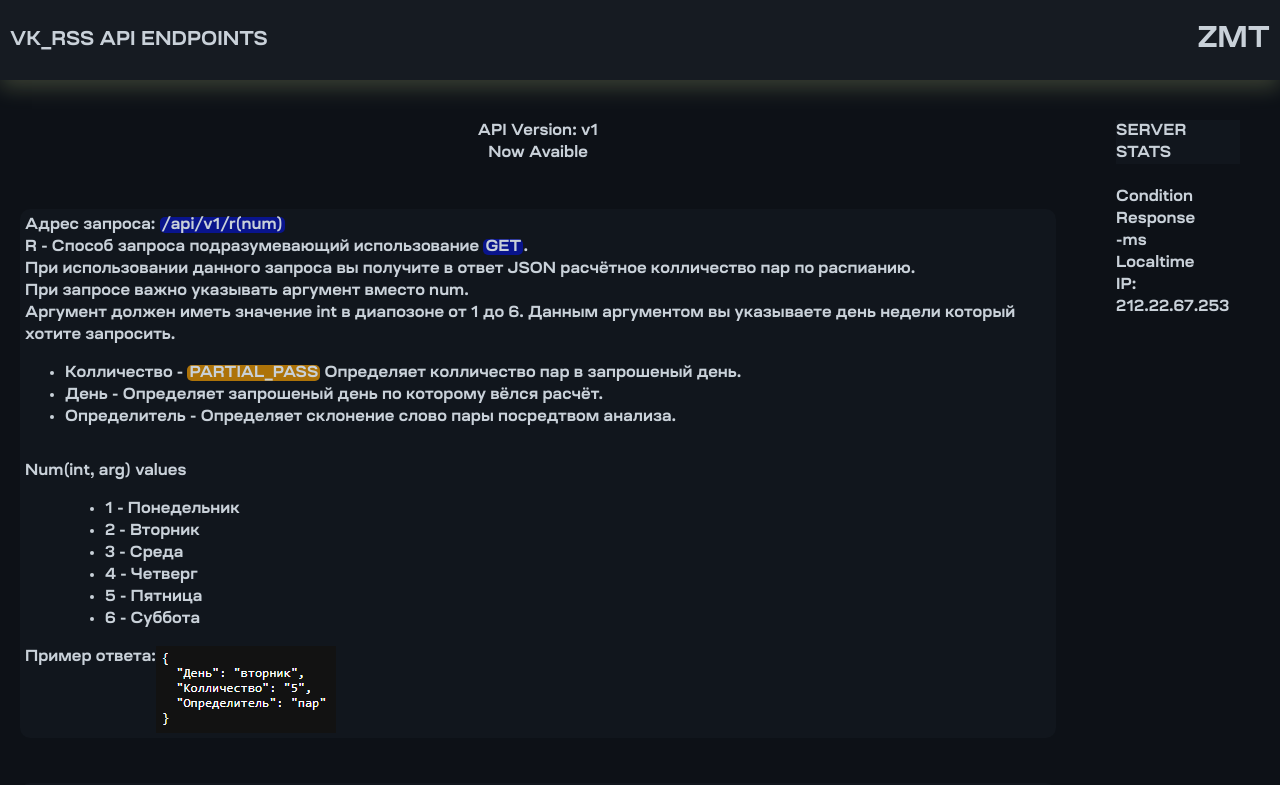
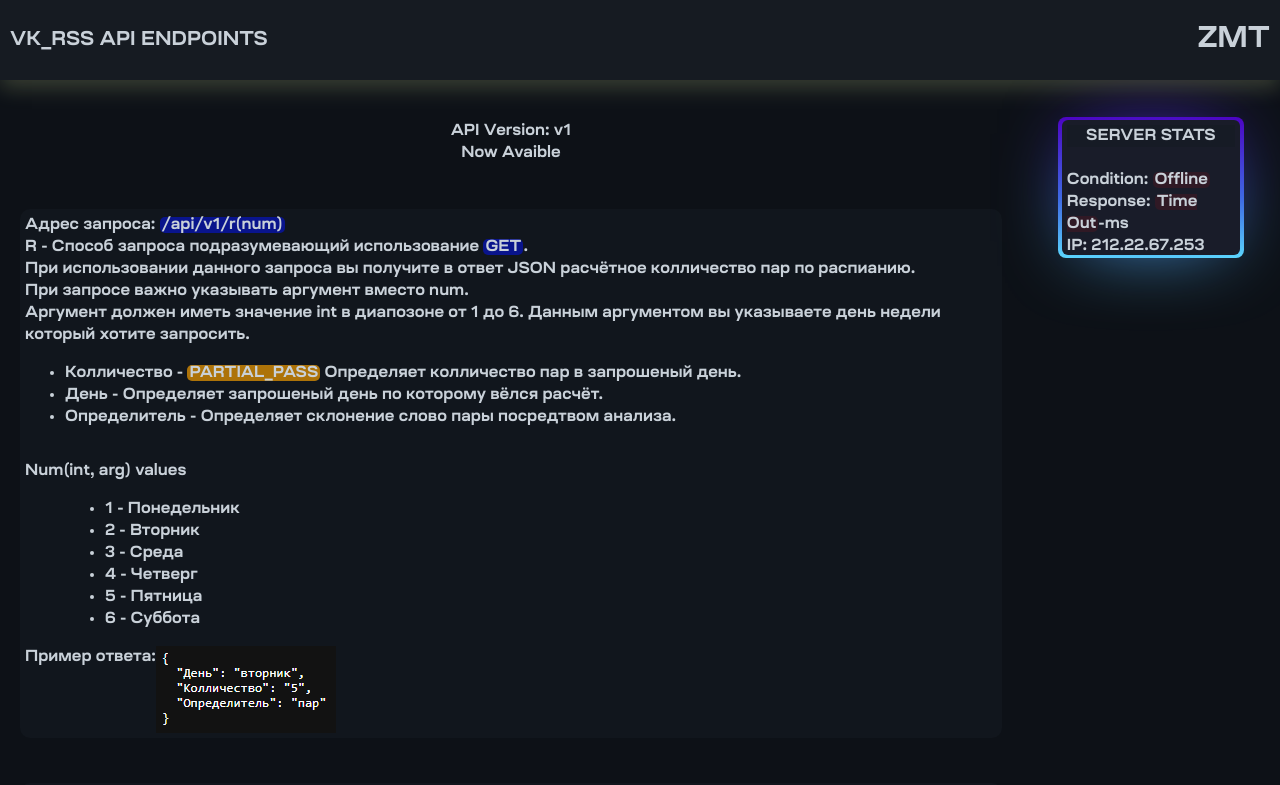
Before and after one commit to anilvia/VK_side_api, a plain HTML site: page index.html in a window 1280 px wide. Shown: the top 785 px of the page. Drawn offline with nearby package versions, Linux system fonts and the light colour scheme; no server answers; a script that the page names is missing.

Commit message:
Add files via upload

```diff
--- a/index.html
+++ b/index.html
@@ -1,6 +1,7 @@
 <!DOCTYPE html>
 <html>
 <head>
+    <meta charset="utf-8">
     <script type="text/javascript" src="https://vk.com/js/api/openapi.js?169"></script>
     <script src="https://ajax.googleapis.com/ajax/libs/jquery/3.6.1/jquery.min.js"></script>
 
@@ -9,6 +10,23 @@
 VK.Widgets.CommunityMessages("vk_community_messages", 216407665, {expanded: "1",tooltipButtonText: "Есть вопрос или может ты обнаружил ошибку?"});
 </script>
 <style>
+    @keyframes blink{
+        0%{background:rgba(255, 0, 0, 0.49)}
+        100%{background:rgba(255, 0, 0, 0)}
+                    }
+    @keyframes blink_v2{
+        0%{background:rgba(88, 0, 255, 0.49)}
+        100%{background:rgba(88, 0, 255, 0)}
+                    }
+@property --rotate {
+  syntax: "<angle>";
+  initial-value: 132deg;
+  inherits: false;
+}
+:root {
+  --card-height: 35vh;
+  --card-width: calc(var(--card-height) / 1.5);
+}
 @font-face {
     font-family: 'Ruberoid';
     src: url('Ruberoid-Bold.eot');
@@ -28,7 +46,7 @@ VK.Widgets.CommunityMessages("vk_community_messages", 216407665, {expanded: "1",
     footer{position: absolute;bottom: 0px;width: 90%;height: 10%;border-top: 3px solid #FFFFFF;}
     .thr{background: rgba(22, 27, 34, 0.54);border-radius: 10px;margin: 40px 20px 5px 20px;display: flex}
     .thr{display: flex;flex-wrap: wrap;flex-direction: column;}
-    .server{border-radius: 10px;margin: 40px;}
+    .server{border-radius: 10px;margin: 40px;max-height: 125px;}
     .server_header{display: flex;flex-direction: column;align-items: center;background: rgba(22, 27, 34, 0.54)}
     a{background: rgba(0, 20, 255, 0.49);border-radius: 5px;padding-left: 2px;padding-right: 2px;}
     .prok {padding: 5px;height: 50%!important;word-wrap:break-word}
@@ -41,6 +59,53 @@ VK.Widgets.CommunityMessages("vk_community_messages", 216407665, {expanded: "1",
     body::-webkit-scrollbar-thumb {
     background: #1A182F;
     border-radius: 5px;
+}   .SCC    {background: rgba(88, 0, 255, 0.49);}
+    .ERR    {background: rgba(255, 0, 0, 0.36);}
+    .card   {background: #191c29;position: relative;border-radius: 6px;padding: 5px;}
+    .card:hover {
+  color: rgb(88 199 250 / 100%);
+  transition: color 1s;
+}
+    .card::before {
+  content: "";
+  width: 104%;
+  height: 104%;
+  border-radius: 8px;
+  background-image: linear-gradient(
+    var(--rotate)
+    , #5ddcff, #3c67e3 43%, #4e00c2);
+    position: absolute;
+    z-index: -1;
+    top: -2%;
+    left: -2%;
+    animation: spin 2.5s linear infinite;
+}
+    .card::after {
+  position: absolute;
+  content: "";
+  top: 0px;
+  left: 0;
+  right: 0;
+  z-index: -1;
+  height: 100%;
+  width: 100%;
+  margin: 0 auto;
+  transform: scale(0.8);
+  filter: blur(calc(var(--card-height) / 6));
+  background-image: linear-gradient(
+    var(--rotate)
+    , #5ddcff, #3c67e3 43%, #4e00c2);
+    opacity: 1;
+  transition: opacity .5s;
+  animation: spin 2.5s linear infinite;
+}
+    @keyframes spin {
+  0% {
+    --rotate: 0deg;
+  }
+  100% {
+    --rotate: 360deg;
+  }
 }
 </style>
 </head>
@@ -66,23 +131,40 @@ VK.Widgets.CommunityMessages("vk_community_messages", 216407665, {expanded: "1",
             <example style="display: flex;">Пример ответа: <img src="example2.png"></example>
             </div>
             </div>
-            <div class="server"><header class="server_header">SERVER STATS</header><br>Condition<br>Response <div id="resp"></div>-ms<br>Localtime<br>IP: 212.22.67.253</div>
+            <div class="server card"><header class="server_header">SERVER STATS</header><br>Condition: <b id="status"></b><br>Response: <b id="resp"></b>-ms<br>IP: 212.22.67.253</div>
         </main>
     </body>
     <script type="text/javascript">
         async function response() {
             var startTime = (new Date()).getTime();
-            let response = await fetch('http://192.168.1.2/api/v1/r1');
+            let response = await fetch('http://192.168.1.2:5000/api/v1/i1')
+            .catch(() => document.getElementById("resp").innerHTML = '<a class="ERR">Time Out</a>');
         if (response.ok) {
                 let json = await response.json();
-} else {
-  alert("Ошибка HTTP: " + response.status);
 }
 
 
 var endTime = (new Date()).getTime();
-document.getElementById("resp").innerHTML = endTime - startTime;
+            MS = endTime - startTime;
+            if(MS > 100){document.getElementById("resp").innerHTML = '<a class="SCC" style="animation-name: blink_v2;animation-direction: alternate;animation-duration: 2s;animation-iteration-count: 1;">'+MS+'</a>';}
+            if(MS < 100){document.getElementById("resp").innerHTML = '<a class="ERR" style="animation-name: blink;animation-direction: alternate;animation-duration: 2s;animation-iteration-count: 1;">Time Out</a>';}
+        return MS
         }
-response()
+MS_L = 1;
+
+
+
+async function server_status(){
+    let response = await fetch('http://192.168.1.2:5000/api/server')
+        .catch(() => document.getElementById("status").innerHTML = '<a class="ERR" style="animation-name: blink;animation-direction: alternate;animation-duration: 2s;animation-iteration-count: 1;">Offline</a>');
+    let status = await response.json();
+                                if (status!=null){document.getElementById("status").innerHTML = '<a class="SCC" style="animation-name: blink_v2;animation-direction: alternate;animation-duration: 2s;animation-iteration-count: 1;">'+'Online'+'</a>';
+                                                }else {
+                                                    document.getElementById("status").innerHTML = '<a class="ERR" style="animation-name: blink;animation-direction: alternate;animation-duration: 2s;animation-iteration-count: 1;">Offline</a>';
+}}
+server_status()
+        response()
+            setInterval(response, 2000);setInterval(server_status, 2000)
+document.querySelector(".update").onclick = server_status();response();
 </script>
 </html>
```
